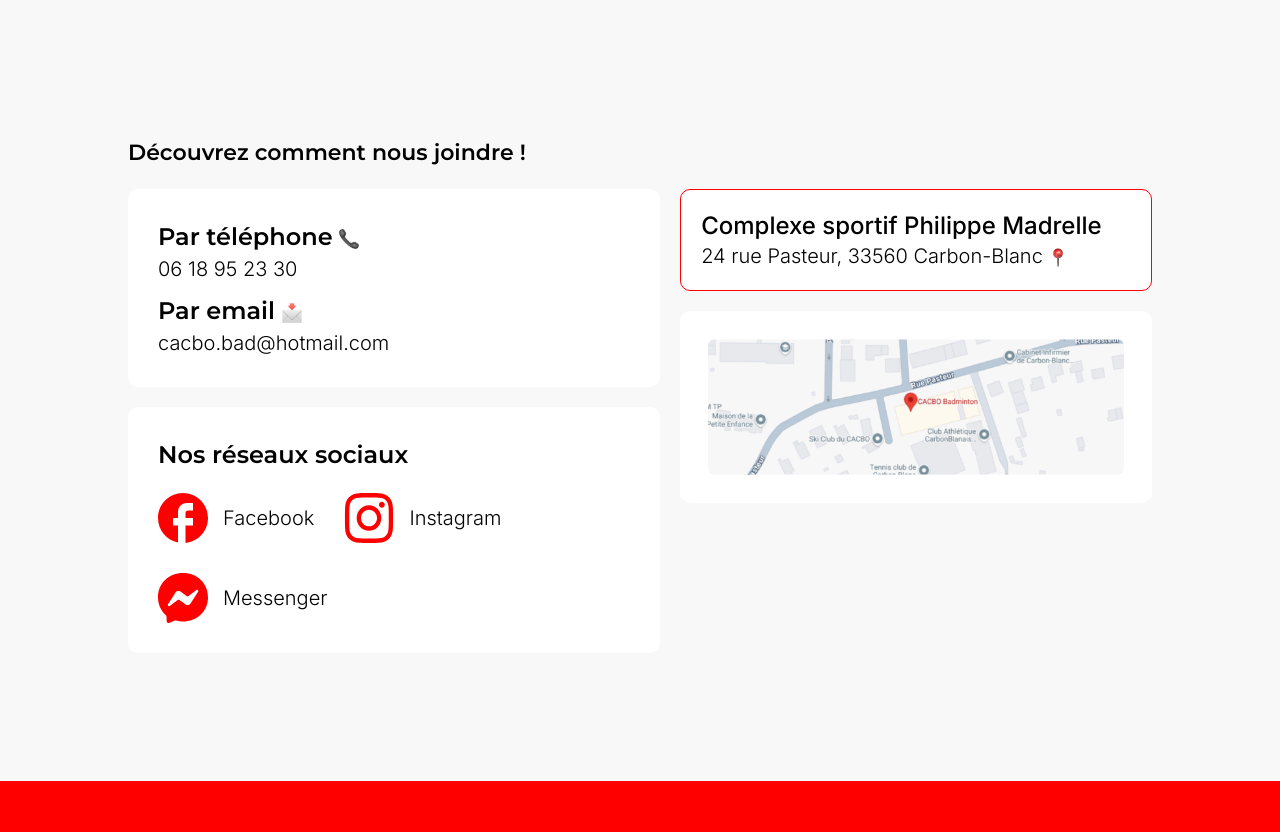
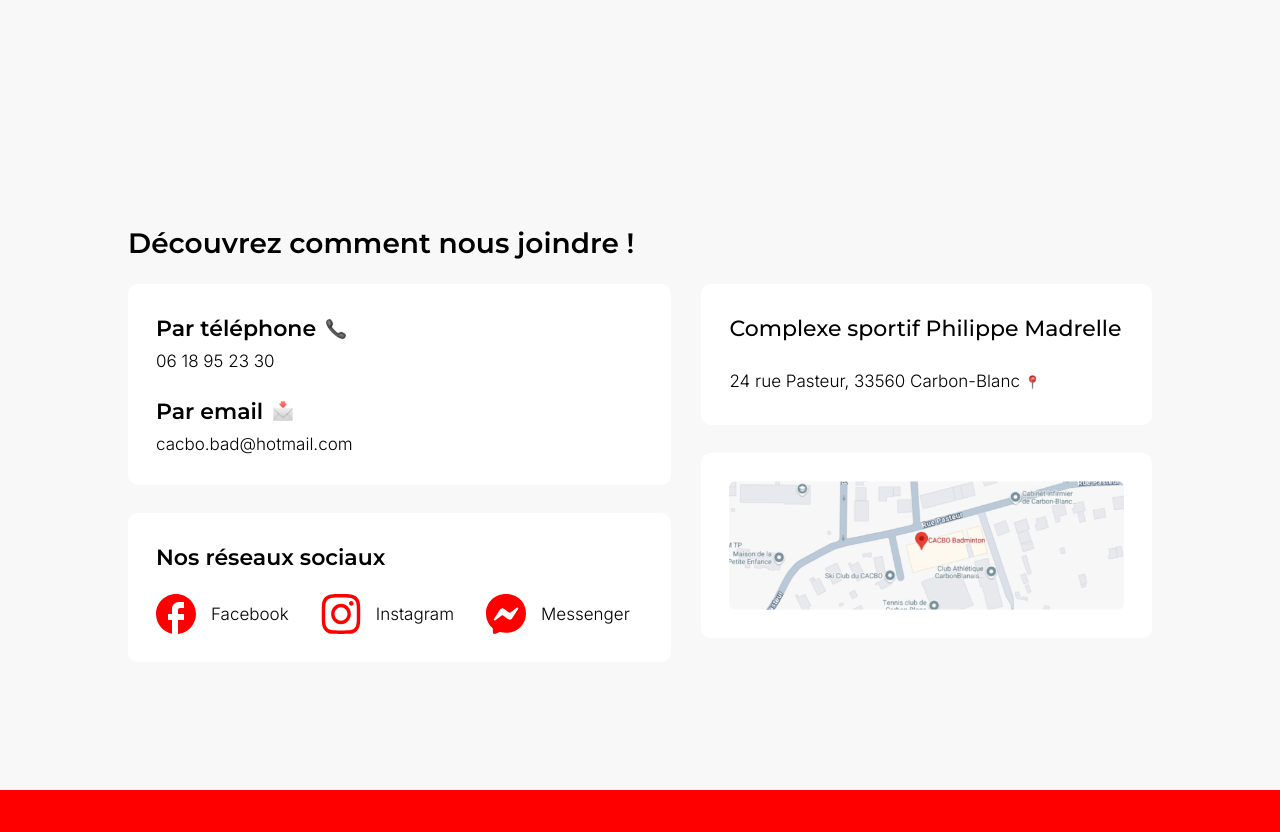
Before and after one commit to Matsuel/CACBO-Badminton, a Next.js app: page /contact in a window 1280 px wide. Shown: the part 620-1452 px from the top of the page. Built offline with nearby package versions, Linux system fonts and the light colour scheme; a web font is replaced by a local one.

Commit message:
Page Contact -> use Bloc components

```diff
--- a/src/app/contact/page.tsx
+++ b/src/app/contact/page.tsx
@@ -4,30 +4,14 @@ import PageLayout from '@/components/Page'
 import Subtitle from '@/components/UI/Subtitle'
 import Emoji from '@/components/UI/Emoji'
 import Link from 'next/link'
-import { Facebook } from '@/assets/Facebook'
-import { Instagram } from '@/assets/Instagram'
-import { Messenger } from '@/assets/Messenger'
 import Map from '@/components/Map'
+import { SocialLinks } from '@/constantes/contact'
+import Bloc from '@/components/Bloc'
+import BlocLeft from '@/components/Bloc/BlocLeft'
+import Paragraphe from '@/components/UI/Paragraphe'
+import BlocRight from '@/components/Bloc/BlocRight'
 
 const Contact = () => {
-
-    const SocialLinks = [
-        {
-            icon: Facebook,
-            link: 'https://www.facebook.com/cacbo.bad',
-            name: 'Facebook'
-        },
-        {
-            icon: Instagram,
-            link: 'https://www.instagram.com/cacbo.bad',
-            name: 'Instagram'
-        },
-        {
-            icon: Messenger,
-            link: 'https://www.messenger.com/cacbo.bad',
-            name: 'Messenger'
-        },
-    ]
 
     return (
         <PageLayout
@@ -35,87 +19,67 @@ const Contact = () => {
             subtitle='Besoin d’infos ? Nous sommes à votre écoute !'
             icon={ContactLogo}
         >
-            <div className="w-[90%] lg:w-[80%] h-auto flex flex-col items-start justify-start mt-[60px] lg:mt-[90px]">
-                <Subtitle content="Découvrez comment nous joindre !" />
+            <Bloc blocTitle='Découvrez comment nous joindre !'>
+                <BlocLeft className='bg-transparent p-0 gap-7'>
 
-                <div className="w-full h-auto flex flex-col lg:flex-row items-start justify-start mt-[20px] gap-[20px]">
-
-                    {/* Gauche  */}
-                    <div
-                        className="w-full lg:w-[53%] h-auto flex flex-col items-start justify-start gap-[20px]">
-
-                        {/* Contact */}
-                        <div className="w-full h-auto flex flex-col items-start justify-start gap-[10px] bg-white p-[20px] lg:p-[30px] rounded-ten">
-
-                            <div className="w-full h-auto flex flex-col items-start justify-start gap-[0px]">
-                                <Subtitle className='text-[20px] lg:text-[24px]'>
+                    <BlocLeft className='w-full gap-5'>
+                        <div className='flex flex-col gap-1'>
+                            <Subtitle className='flex flex-row items-center gap-[10px]'>
                                 Par téléphone <Emoji name='phone' width={20} />
                             </Subtitle>
 
-                                <h5 className="font-Inter font-light text-lg lg:text-xl">
-                                    <Link href={`tel:+33618952330`}>
+                            <Link href={`tel:+33618952330`} className="font-Inter font-light text-paragraph">
                                 06 18 95 23 30
                             </Link>
-                                </h5>
                         </div>
-                            <div className="w-full h-auto flex flex-col items-start justify-start gap-[0px]">
-                                <Subtitle className='text-[20px] lg:text-[24px]'>
+
+                        <div className='flex flex-col gap-1'>
+                            <Subtitle className='flex flex-row items-center gap-[10px]'>
                                 Par email <Emoji name='mail' width={20} />
                             </Subtitle>
 
-                                <h5 className="font-Inter font-light text-lg lg:text-xl">
-                                    <Link href={`mailto:cacbo.bad@hotmail.com`}>
+                            <Link href={`mailto:cacbo.bad@hotmail.com`} className="font-Inter font-light text-paragraph">
                                 cacbo.bad@hotmail.com
                             </Link>
-                                </h5>
-                            </div>
                         </div>
 
-                        {/* Reseaux sociaux */}
+                    </BlocLeft>
 
-                        <div className="w-full h-auto flex flex-col items-start justify-start gap-[20px] bg-white p-[20px] lg:p-[30px] rounded-ten">
-
-                            <div className="w-full h-auto flex flex-col items-start justify-start gap-[20px]">
-                                <Subtitle className='text-[20px] lg:text-[24px]'>
+                    <BlocLeft className='w-full gap-5'>
+                        <Subtitle>
                             Nos réseaux sociaux
                         </Subtitle>
 
-                                <div className='w-full h-auto flex flex-col flex-wrap lg:flex-row items-start justify-start gap-[20px] lg:gap-[30px]'>
-
+                        <div className='w-full h-auto flex flex-row gap-8 items-center'>
                             {SocialLinks.map((link) => (
                                 <Link key={link.name} target='_blank' href={link.link} className="flex flex-row justify-center items-center gap-[15px]">
-                                            <div className='w-[40px] h-[40px] lg:w-[50px] lg:h-[50px] flex items-center justify-center text-redcolor hover:text-redcolorhover transition-all duration-300 ease-in-out'>
+                                    <div className='w-[40px] h-[40px] flex items-center justify-center text-redcolor hover:text-redcolorhover transition-all duration-300 ease-in-out'>
                                         {link.icon}
                                     </div>
-                                            <p className="font-Inter font-light text-lg lg:text-xl">
+                                    <Paragraphe>
                                         {link.name}
-                                            </p>
+                                    </Paragraphe>
                                 </Link>
                             ))}
 
                         </div>
-                            </div>
-                        </div>
-                    </div>
 
-                    {/* Droite */}
-                    <div
-                        className="w-full lg:w-[47%] h-auto flex flex-col items-start justify-start gap-[20px]">
+                    </BlocLeft>
+                </BlocLeft>
 
-                        <div className="w-full px-[20px] py-[20px] border-1 border-redcolor rounded-ten bg-white leading-10">
-                            <h5 className="font-Inter font-medium text-xl lg:text-2xl">
+                <BlocRight className='bg-transparent p-0 gap-7'>
+                    <BlocRight className='w-full gap-5'>
+                        <Subtitle className='font-medium'>
                             Complexe sportif Philippe Madrelle
-                            </h5>
-                            <p className="font-Inter font-light text-lg lg:text-xl">
-                                24 rue Pasteur, 33560 Carbon-Blanc <Emoji name='pin' width={20} />
-                            </p>
-                        </div>
+                        </Subtitle>
 
+                        <Paragraphe>
+                            24 rue Pasteur, 33560 Carbon-Blanc <Emoji name='pin' width={15} />
+                        </Paragraphe>
+                    </BlocRight>
                     <Map />
-                    </div>
-                </div>
-
-            </div>
+                </BlocRight>
+            </Bloc>
 
         </PageLayout>
     )
--- /dev/null
+++ b/src/constantes/contact.tsx
@@ -0,0 +1,21 @@
+import { Facebook } from '@/assets/Facebook'
+import { Instagram } from '@/assets/Instagram'
+import { Messenger } from '@/assets/Messenger'
+
+export const SocialLinks = [
+    {
+        icon: Facebook,
+        link: 'https://www.facebook.com/cacbo.bad',
+        name: 'Facebook'
+    },
+    {
+        icon: Instagram,
+        link: 'https://www.instagram.com/cacbo.bad',
+        name: 'Instagram'
+    },
+    {
+        icon: Messenger,
+        link: 'https://www.messenger.com/cacbo.bad',
+        name: 'Messenger'
+    },
+]
```
Lines whose indentation alone changed are shown as unchanged.
